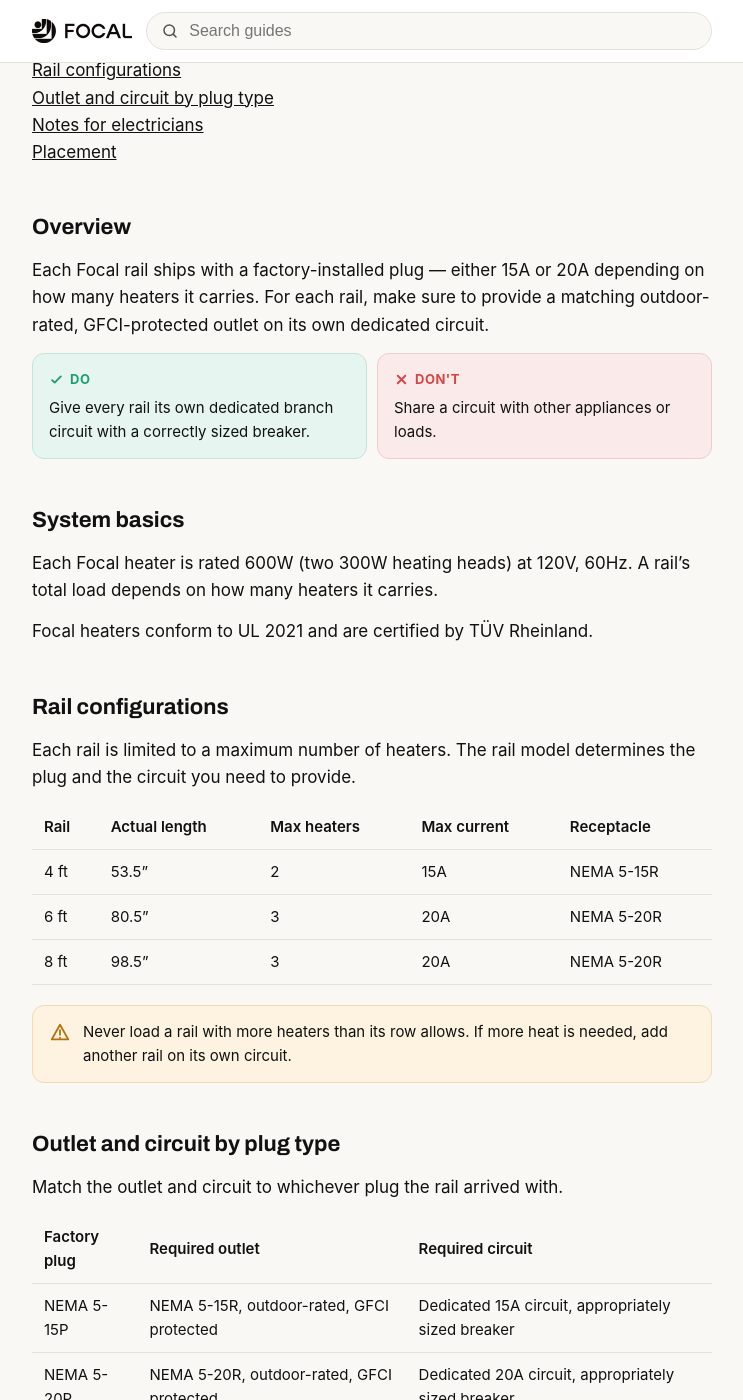
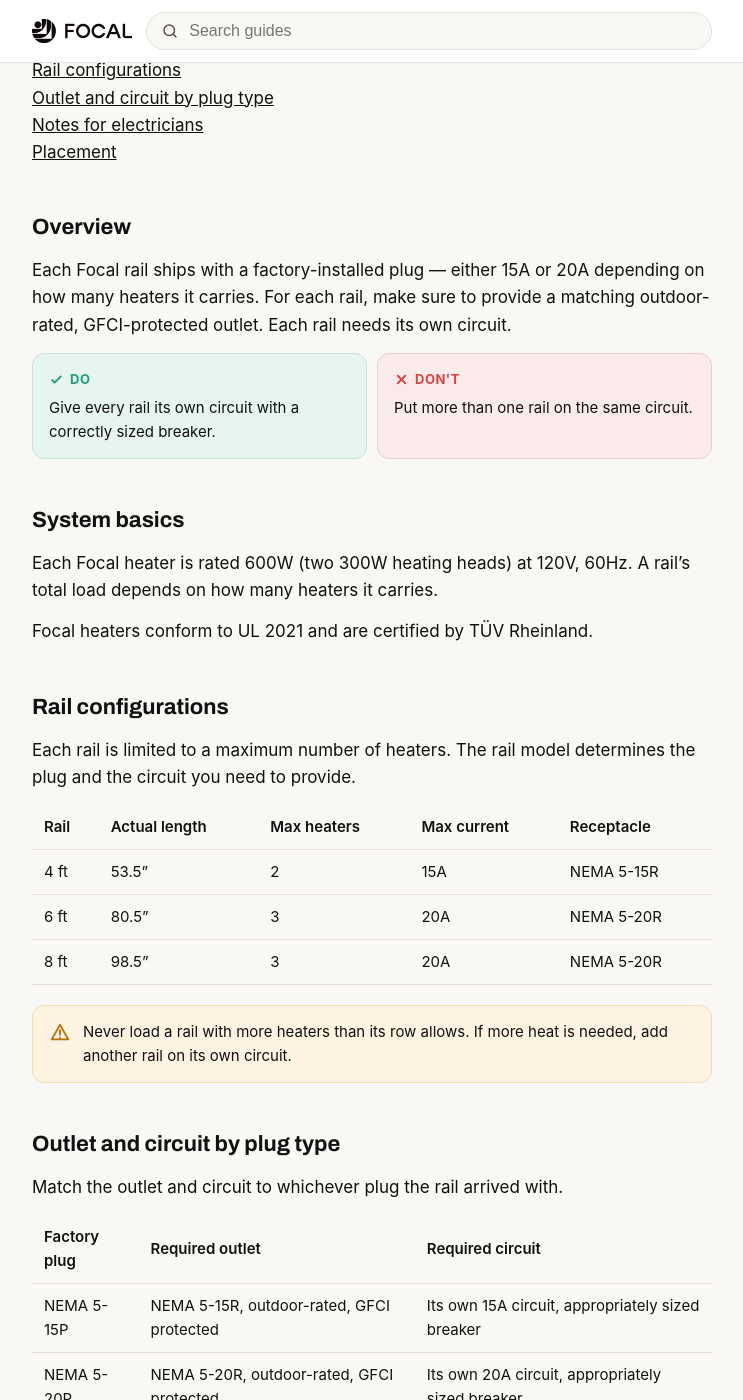
Before and after one commit to BeamT/external-docs, a Jekyll site: the page built from _guides/electrical-power.md, in a window 1280 px wide and 1400 px high, scrolled down 287 px. Shown: the whole window, without its empty margins (268-1011 px from the left). Built offline with Jekyll 4.4.1, drawn with Linux system fonts in a browser that asks for light colours; some web fonts are replaced; some of the changed text lies outside the part shown.

Commit message:
Require own circuit per rail instead of "dedicated" circuit
- Reword electrical guidance so each rail needs its own circuit, rather
  than a circuit dedicated to no other loads. The real constraint is
  that two rails must not share a circuit.
- Update the overview, outlet table, electrician checklist, rail
  install do/don't, safety bullets, start-here checklist, and the
  printable installer checklist to match.

```diff
--- a/_guides/electrical-power.md
+++ b/_guides/electrical-power.md
@@ -18,9 +18,9 @@ updated: "2026-10-15"
 
 ## Overview
 
-Each Focal rail ships with a factory-installed plug — either 15A or 20A depending on how many heaters it carries. For each rail, make sure to provide a matching outdoor-rated, GFCI-protected outlet on its own dedicated circuit.
+Each Focal rail ships with a factory-installed plug — either 15A or 20A depending on how many heaters it carries. For each rail, make sure to provide a matching outdoor-rated, GFCI-protected outlet. Each rail needs its own circuit.
 
-{% include dodont.html do="Give every rail its own dedicated branch circuit with a correctly sized breaker." dont="Share a circuit with other appliances or loads." %}
+{% include dodont.html do="Give every rail its own circuit with a correctly sized breaker." dont="Put more than one rail on the same circuit." %}
 
 ## System basics
 
@@ -42,8 +42,8 @@ Match the outlet and circuit to whichever plug the rail arrived with.
 
 | Factory plug | Required outlet | Required circuit |
 |---|---|---|
-| NEMA 5-15P | NEMA 5-15R, outdoor-rated, GFCI protected | Dedicated 15A circuit, appropriately sized breaker |
-| NEMA 5-20P | NEMA 5-20R, outdoor-rated, GFCI protected | Dedicated 20A circuit, appropriately sized breaker |
+| NEMA 5-15P | NEMA 5-15R, outdoor-rated, GFCI protected | Its own 15A circuit, appropriately sized breaker |
+| NEMA 5-20P | NEMA 5-20R, outdoor-rated, GFCI protected | Its own 20A circuit, appropriately sized breaker |
 
 ## Notes for electricians
 
@@ -51,7 +51,7 @@ All cabling connected to a rail should be 12AWG rated for 20A.
 
 Verify at every outlet:
 
-{% include checklist.html items="Outdoor-rated receptacle with an in-use weatherproof cover | GFCI protection | Proper grounding | No exposed conductors or loose connections | Dedicated branch circuit, breaker sized to the plug" %}
+{% include checklist.html items="Outdoor-rated receptacle with an in-use weatherproof cover | GFCI protection | Proper grounding | No exposed conductors or loose connections | Rail on its own circuit, breaker sized to the plug" %}
 
 ## Placement
 
--- a/print-installer.html
+++ b/print-installer.html
@@ -34,7 +34,7 @@ permalink: /print/installer/
         <ul class="checklist">
           <li>Site plan and this packet on hand</li>
           <li>Mounting surface can hold 300 lb</li>
-          <li>Dedicated GFCI outlet at the cord-exit end of each rail</li>
+          <li>GFCI outlet on its own circuit at the cord-exit end of each rail</li>
           <li>Correct rail + heater count for the config</li>
           <li>Focal Hub and its power cord</li>
           <li>Restaurant WiFi name + password</li>
```
Also changed, not shown: _guides/rail-installation.md (+1 -1 lines), _guides/safety-and-clearances.md (+2 -2 lines), _guides/start-here.md (+1 -1 lines).
